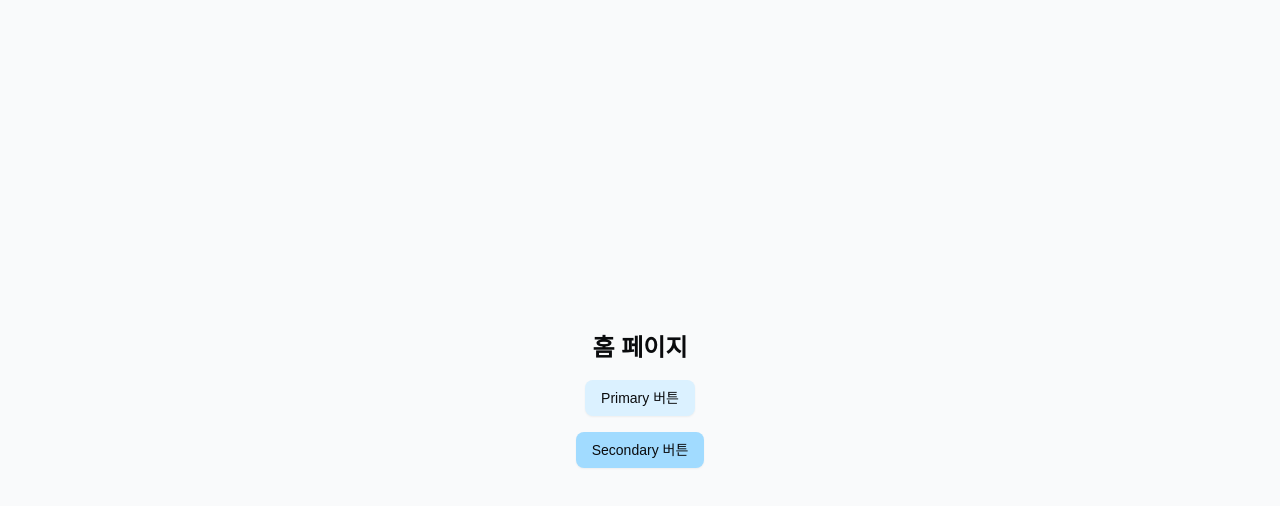
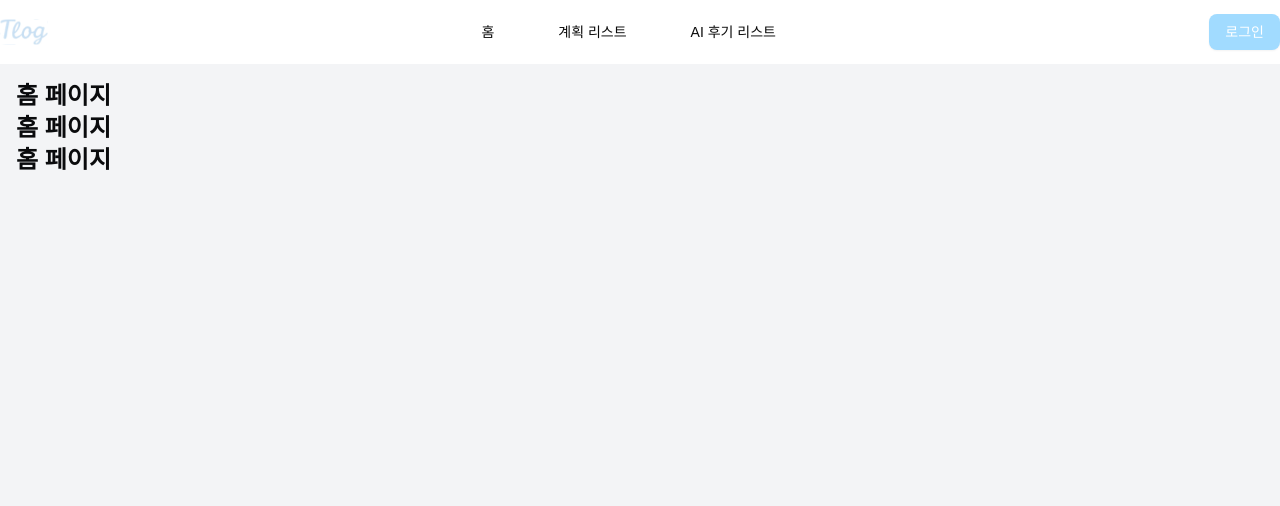
Before and after one commit to dalsu0222/team12-Tlog-FE, a Vue app: page / in a window 1280 px wide. Shown: the top 506 px of the page. Built offline with nearby package versions, Linux system fonts and the light colour scheme; a web font is replaced by a local one.

Commit message:
feat: 공통 레이아웃 적용 (#2)

```diff
--- a/src/global.css
+++ b/src/global.css
@@ -42,6 +42,8 @@
   --color-primary-foreground: #0a0b0d;
   --color-secondary: #a1dbff; /* = point-300 */
   --color-secondary-foreground: #0a0b0d;
+  --color-bold: #5ab4f0;
+  --color-bold-foreground: #0a0b0d;
   --font-sans: 'Pretendard', sans-serif;
 }
 
--- /dev/null
+++ b/src/layouts/DefaultLayout.vue
@@ -0,0 +1,15 @@
+<script setup lang="ts">
+import { Header } from '@/components/common';
+
+// 레이아웃 관련 로직
+</script>
+
+<template>
+  <div class="flex h-screen flex-col">
+    <Header />
+
+    <main class="mt-16 flex-1 overflow-y-auto bg-gray-100">
+      <router-view></router-view>
+    </main>
+  </div>
+</template>
--- a/src/router/index.ts
+++ b/src/router/index.ts
@@ -1,33 +1,47 @@
 import { createRouter, createWebHistory } from 'vue-router';
+import DefaultLayout from '@/layouts/DefaultLayout.vue';
 
 const router = createRouter({
   history: createWebHistory(),
   routes: [
     {
       path: '/',
+      component: DefaultLayout,
+      children: [
+        {
+          path: '',
           name: 'home',
           component: () => import('@/views/HomeView.vue'),
         },
         {
-      path: '/login',
+          path: 'login',
           name: 'login',
           component: () => import('@/views/LoginView.vue'),
         },
         {
-      path: '/signup',
+          path: 'signup',
           name: 'signup',
           component: () => import('@/views/SignupView.vue'),
         },
         {
-      path: '/main',
-      name: 'main',
-      component: () => import('@/views/MainView.vue'),
+          path: 'records',
+          name: 'records',
+          component: () => import('@/views/RecordList.vue'),
+        },
+        {
+          path: 'records/:id',
+          name: 'record-detail',
+          component: () => import('@/views/RecordDetail.vue'),
+          props: true,
         },
         {
           path: '/plans',
           name: 'plans',
           component: () => import('@/views/PlanList.vue'),
         },
+      ],
+    },
+
     {
       path: '/plans/:id',
       name: 'plan-detail',
@@ -39,17 +53,6 @@ const router = createRouter({
       name: 'plan',
       component: () => import('@/views/PlanView.vue'),
     },
-    {
-      path: '/records',
-      name: 'records',
-      component: () => import('@/views/RecordList.vue'),
-    },
-    {
-      path: '/records/:id',
-      name: 'record-detail',
-      component: () => import('@/views/RecordDetail.vue'),
-      props: true,
-    },
   ],
 });
 
--- a/src/views/HomeView.vue
+++ b/src/views/HomeView.vue
@@ -1,14 +1,11 @@
 <script setup lang="ts">
-import { Button } from '@/components/ui/button';
 // 홈 페이지 로직
 </script>
 
 <template>
-  <div class="flex min-h-screen items-center justify-center bg-gray-50">
-    <div class="flex flex-col items-center gap-4">
-      <h1 class="text-primary-foreground text-2xl font-bold">홈 페이지</h1>
-      <Button variant="default">Primary 버튼</Button>
-      <Button variant="secondary">Secondary 버튼</Button>
-    </div>
+  <div class="mx-auto max-w-screen-xl bg-gray-100 px-4 py-4">
+    <h1 class="text-primary-foreground text-2xl font-bold">홈 페이지</h1>
+    <h1 class="text-primary-foreground text-2xl font-bold">홈 페이지</h1>
+    <h1 class="text-primary-foreground text-2xl font-bold">홈 페이지</h1>
   </div>
 </template>
--- a/src/views/LoginView.vue
+++ b/src/views/LoginView.vue
@@ -1,5 +1,7 @@
 <script setup lang="ts"></script>
 
 <template>
-  <div class="flex min-h-screen items-center justify-center bg-gray-50"></div>
+  <div class="mx-auto max-w-screen-xl bg-gray-100 px-4 py-4">
+    <h1>로그인 페이지</h1>
+  </div>
 </template>
--- a/src/views/MainView.vue
+++ /dev/null
@@ -1,7 +0,0 @@
-<script setup lang="ts"></script>
-
-<template>
-  <div class="flex min-h-screen items-center justify-center bg-gray-50">
-    <h1 class="text-primary-foreground text-2xl font-bold">메인 페이지</h1>
-  </div>
-</template>
--- a/src/views/PlanList.vue
+++ b/src/views/PlanList.vue
@@ -1,5 +1,7 @@
 <script setup lang="ts"></script>
 
 <template>
-  <div class="flex min-h-screen items-center justify-center bg-gray-50"></div>
+  <div class="mx-auto max-w-screen-xl bg-gray-100 px-4 py-4">
+    <h1>계획 리스트 페이지</h1>
+  </div>
 </template>
--- a/src/views/RecordList.vue
+++ b/src/views/RecordList.vue
@@ -1,5 +1,7 @@
 <script setup lang="ts"></script>
 
 <template>
-  <div class="flex min-h-screen items-center justify-center bg-gray-50"></div>
+  <div class="mx-auto max-w-screen-xl bg-gray-100 px-4 py-4">
+    <h1>AI 후기 리스트 페이지</h1>
+  </div>
 </template>
--- a/src/views/SignupView.vue
+++ b/src/views/SignupView.vue
@@ -1,5 +1,7 @@
 <script setup lang="ts"></script>
 
 <template>
-  <div class="flex min-h-screen items-center justify-center bg-gray-50"></div>
+  <div class="mx-auto max-w-screen-xl bg-gray-100 px-4 py-4">
+    <h1>회원가입 페이지</h1>
+  </div>
 </template>
```
Lines whose indentation alone changed are shown as unchanged.
